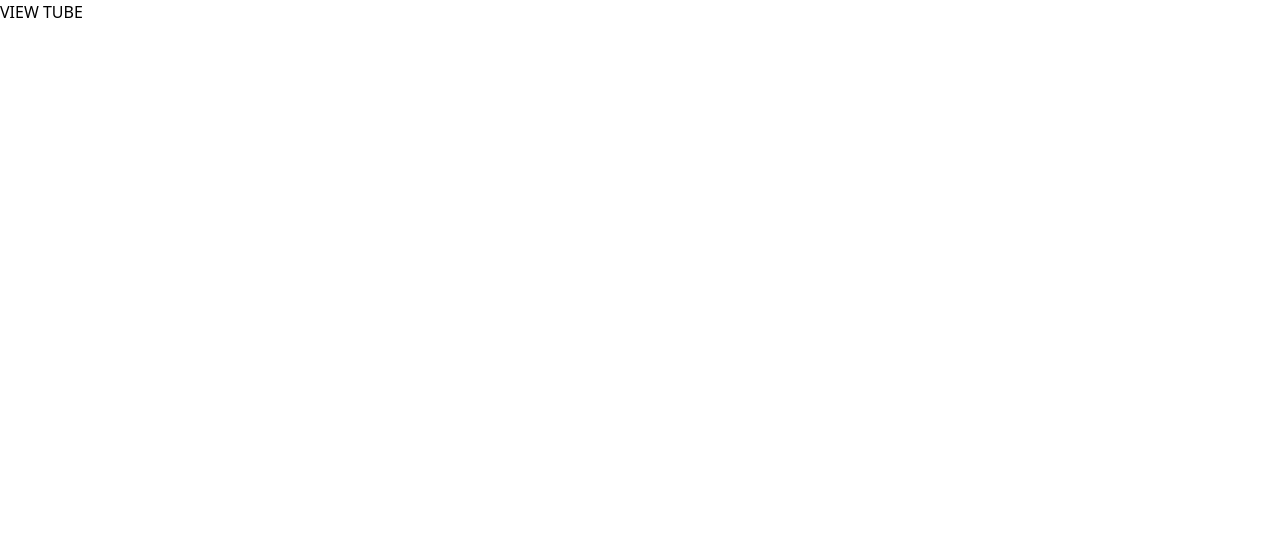
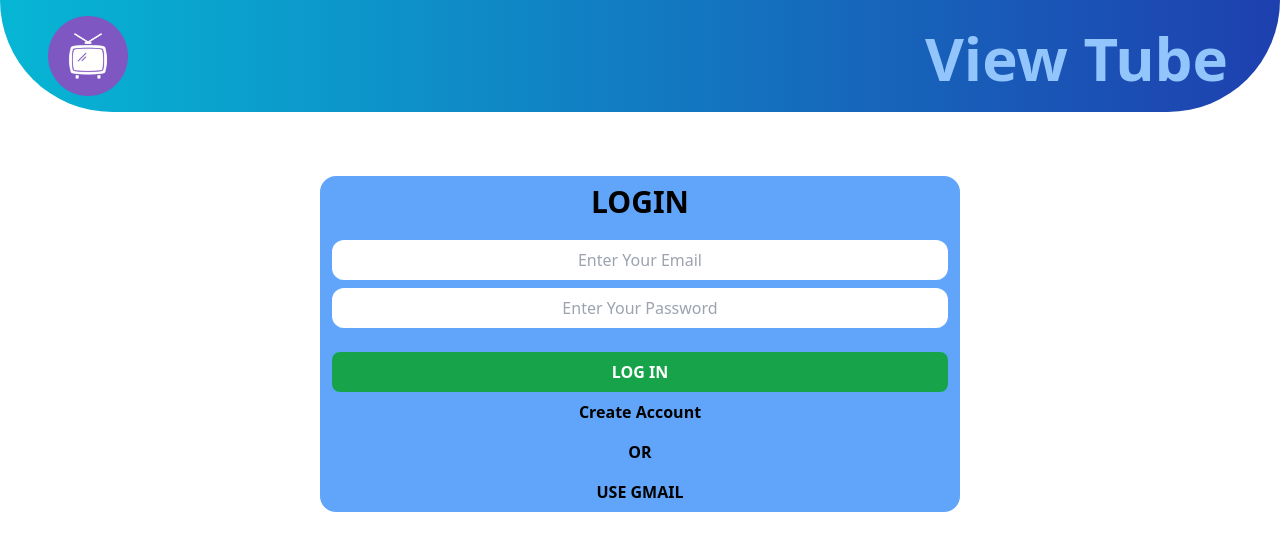
Before and after one commit to vipultapare/ViewTube, a React (Create React App) app: page / in a window 1280 px wide. Shown: the top 550 px of the page. Built offline with nearby package versions, Linux system fonts and the light colour scheme.

Commit message:
Added the Login and Header Component

```diff
--- a/src/App.js
+++ b/src/App.js
@@ -1,9 +1,12 @@
+import Header from "./Components/Header";
+import Login from "./Components/Login";
 
 
 function App() {
   return (
     <div>
-     <h1>VIEW TUBE</h1>
+      <Header />
+     <Login />
     </div>
   );
 }
--- /dev/null
+++ b/src/Components/Header.jsx
@@ -0,0 +1,15 @@
+import React from "react";
+import tv from "../Assets/tv.png";
+
+const Header = () => {
+  return (
+    <div className="bg-gradient-to-r from-cyan-500  to-blue-800 cursor-pointer rounded-b-full flex flex-row justify-between">
+      <img src={tv} alt="LOGO" className="w-28 p-4 h-28 ml-8" />
+      <h1 className=" p-4 font-semibold text-6xl font-sans text-blue-300 mt-3 mr-9">
+        View Tube
+      </h1>
+    </div>
+  );
+};
+
+export default Header;
--- /dev/null
+++ b/src/Components/Login.jsx
@@ -0,0 +1,54 @@
+import React, { useState } from "react";
+
+const Login = () => {
+  const [isSignUp, setSignUp] = useState(false);
+  const handleSignUp = () => {
+    setSignUp(!isSignUp);
+  };
+  return (
+    <div className="ml-[25%] w-2/4 mt-16 h-auto bg-blue-400 rounded-2xl">
+      <h1 className="text-3xl font-semibold text-black text-center p-2">
+        {isSignUp ? "SIGN UP" : "LOGIN"}
+      </h1>
+      <div className="flex flex-col rounded-full gap-2 m-3">
+        {isSignUp && (
+          <input
+            type="text"
+            placeholder="Enter Your Name"
+            className="p-2 rounded-xl text-center"
+          />
+        )}
+
+        <input
+          type="text"
+          placeholder="Enter Your Email"
+          className="p-2 rounded-xl text-center"
+        />
+        <input
+          type="password"
+          placeholder="Enter Your Password"
+          className="p-2 rounded-xl text-center"
+        />
+        <div className="flex flex-col justify-center mt-4">
+          <button className="p-2 bg-green-600 rounded-lg text-white font-bold hover:bg-red-500">
+            LOG IN
+          </button>
+          <h4
+            className="p-2 text-center cursor-pointer hover:text-white font-semibold"
+            onClick={handleSignUp}
+          >
+            {!isSignUp ? "Create Account" : "LOG IN"}
+          </h4>
+
+          <h4 className="p-2 text-center font-semibold">OR</h4>
+
+          <h4 className="p-2 text-center cursor-pointer hover:text-white font-semibold">
+            USE GMAIL
+          </h4>
+        </div>
+      </div>
+    </div>
+  );
+};
+
+export default Login;
```
Also changed, not shown: src/Assets/tv.png (added), 1 other file (tests, documents, lock files or other folders).
